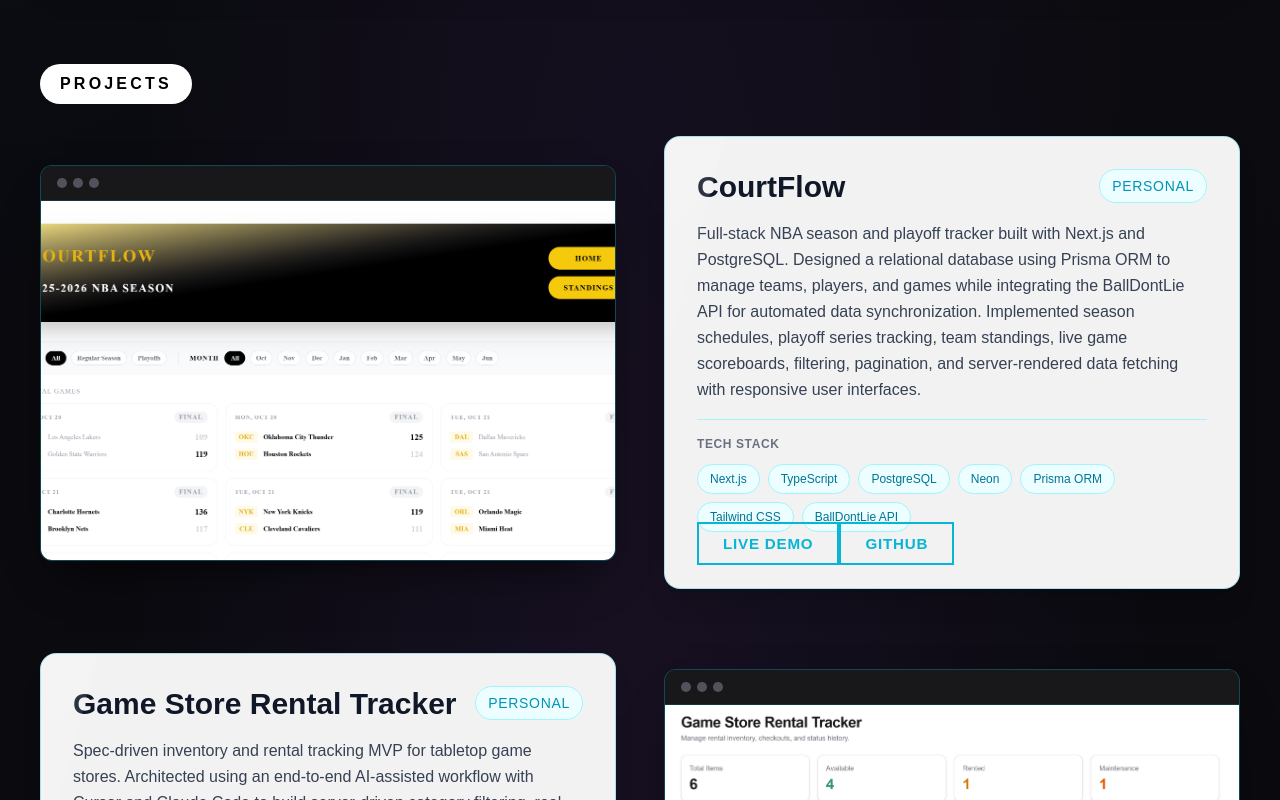
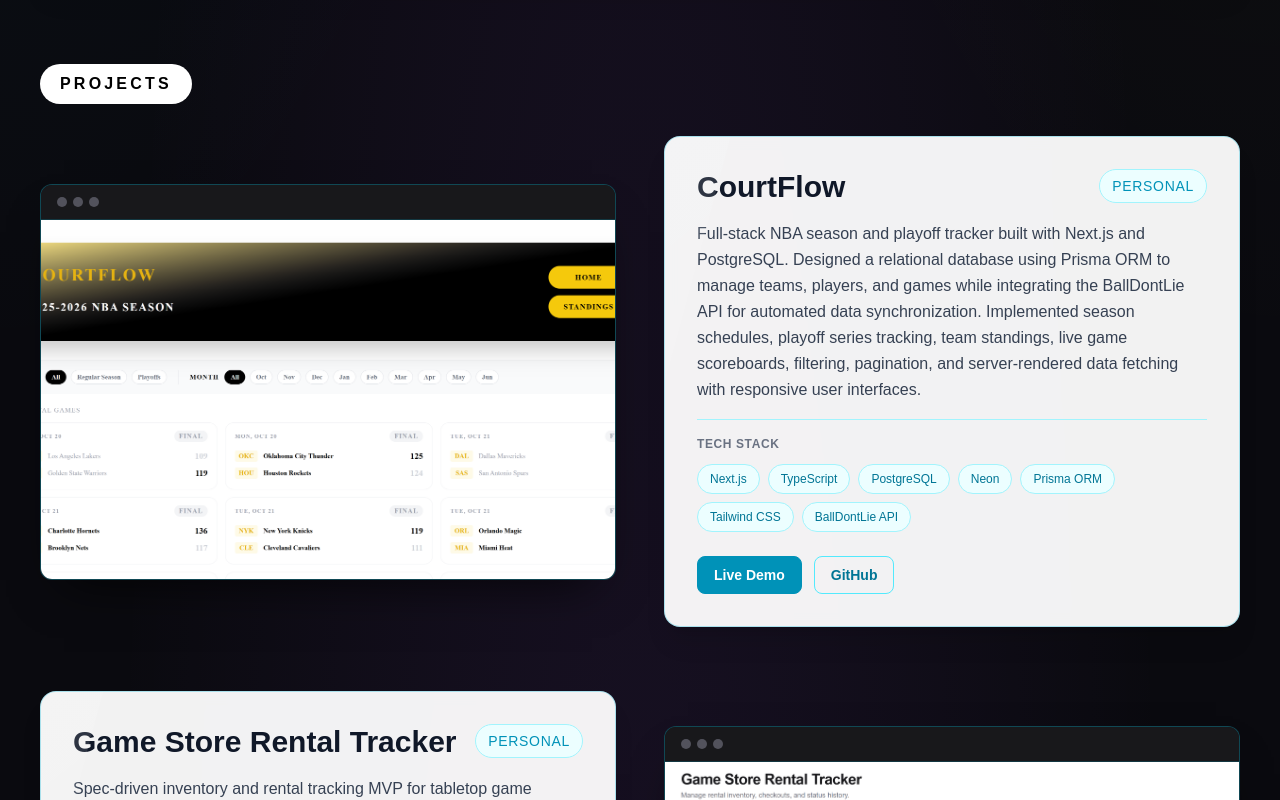
Before and after one commit to zandersantos/zander-santos-portfolio, a Next.js app in the folder zander-santos-portfolio/: page / in a window 1280 px wide. Shown: the part 3640-4440 px from the top of the page. Built offline with nearby package versions, Linux system fonts and the light colour scheme.

Commit message:
Replace Project links with reusable ProjectLink component

```diff
--- a/zander-santos-portfolio/components/Projects.tsx
+++ b/zander-santos-portfolio/components/Projects.tsx
@@ -4,6 +4,7 @@ import RoleBadge from "./ui/RoleBadge";
 import SectionLabel from "./ui/SectionLabel";
 import TechBadge from "./ui/TechBadge";
 import Title from "./ui/Title";
+import ProjectLink from "./ui/ProjectLink";
 
 type Project = {
   title: string;
@@ -131,27 +132,19 @@ const Projects = () => {
                       ))}
                     </div>
                   </div>
-
                   {(p.live || p.repo) && (
-                    <a
-                      href={p.live}
-                      target="_blank"
-                      rel="noopener noreferrer"
-                      className="btn-primary isolate"
-                    >
-                      Live Demo
-                    </a>
-                  )}
-
-                  {p.repo && (
-                    <a
-                      href={p.repo}
-                      target="_blank"
-                      rel="noopener noreferrer"
-                      className="btn-primary isolate"
-                    >
-                      GitHub
-                    </a>
+                    <div className="flex flex-wrap gap-3 pt-6">
+                      {p.live && (
+                        <ProjectLink href={p.live} variant="solid">
+                          Live Demo
+                        </ProjectLink>
+                      )}
+                      {p.repo && (
+                        <ProjectLink href={p.repo} variant="outline">
+                          GitHub
+                        </ProjectLink>
+                      )}
+                    </div>
                   )}
                 </div>
                </article>
```
